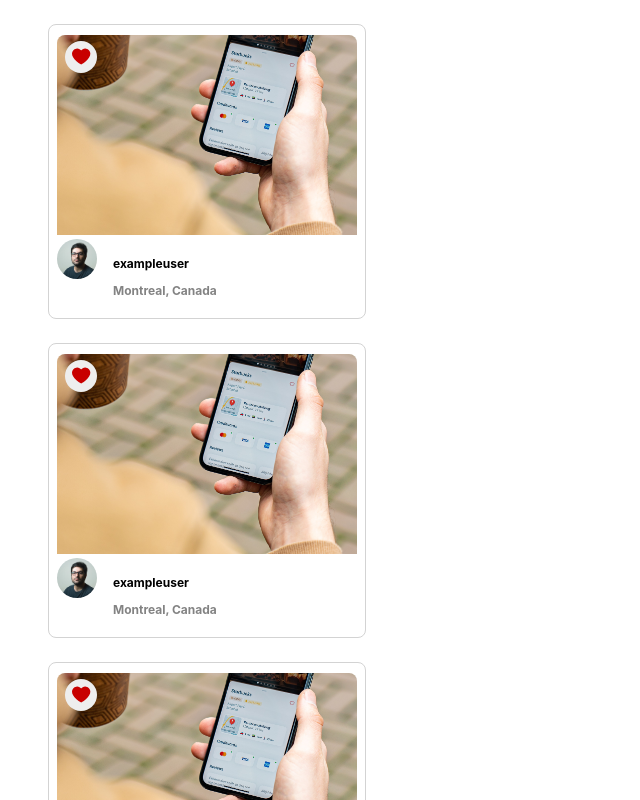
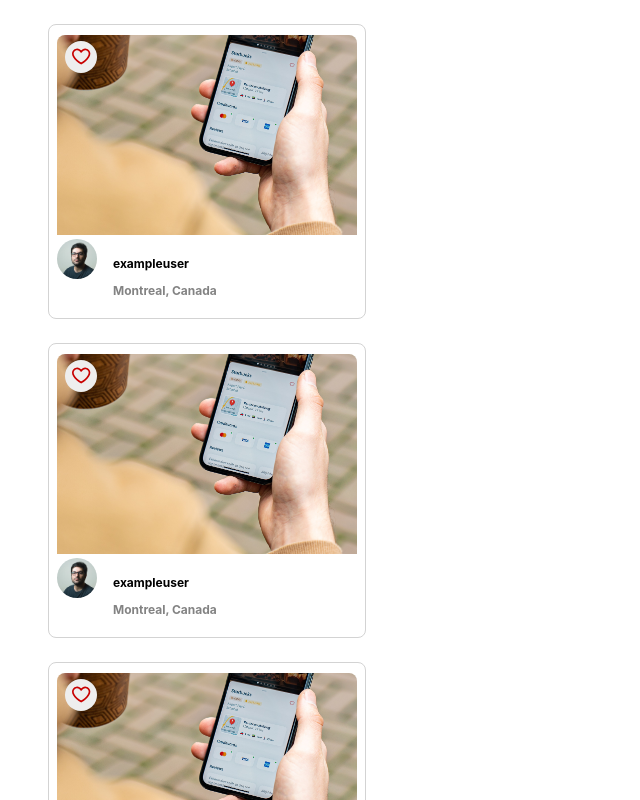
Before and after one commit to J-0-d-a-1/photolabs, a React (Vite) app in the folder frontend/: page / in a window 1280 px wide. Shown: the top 800 px of the page, without its empty margins (0-640 px from the left). Built offline with nearby package versions, Linux system fonts and the light colour scheme; the HTML template or start-up script is replaced by a standard one.

Commit message:
CHANGE: clean up PhotoFavButton directly put setSelected(to handleClick.

```diff
--- a/frontend/src/components/PhotoFavButton.jsx
+++ b/frontend/src/components/PhotoFavButton.jsx
@@ -5,13 +5,9 @@ import "../styles/PhotoFavButton.scss";
 import FavIcon from "./FavIcon";
 
 const PhotoFavButton = () => {
-  const [selected, setSelected] = useState("false");
+  const [selected, setSelected] = useState(false);
 
-  const isLiked = () => {
-    setSelected(!selected);
-  };
-
-  const handleClick = () => isLiked();
+  const handleClick = () => setSelected(!selected);
 
   return (
     <div onClick={handleClick} className="photo-list__fav-icon">
```
